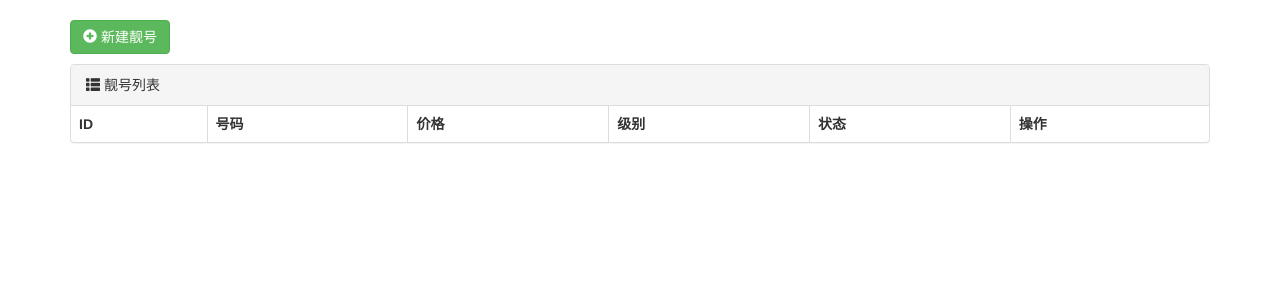
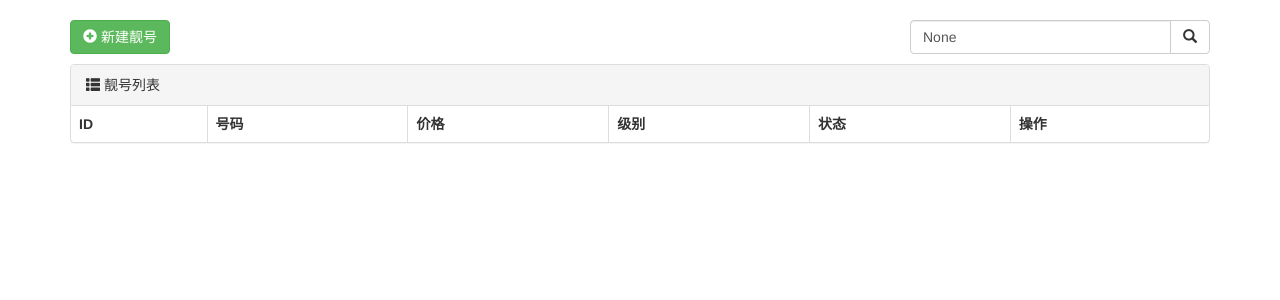
Before and after one commit to fbozhang/python, a Django app: page /pretty/list/ in a window 1280 px wide. Shown: the part 52-352 px from the top of the page. Run offline with Django 4.2, Linux system fonts and the light colour scheme; data that the repository does not hold is empty; some libraries are stand-ins or nearby versions.

Commit message:
完善人员管理系统靓号管理 搜索

```diff
--- a/staffSystem_django/app01/templates/pretty_list.html
+++ b/staffSystem_django/app01/templates/pretty_list.html
@@ -3,11 +3,24 @@
 {% block content %}
     <div class="container">
 
-        <div style="margin-bottom: 10px">
+        <div style="margin-bottom: 10px" class="clearfix">
             <a class="btn btn-success" href="/pretty/add/">
                 <span class="glyphicon glyphicon-plus-sign" aria-hidden="true"></span>
                 新建靓号
             </a>
+
+            <div style="float: right;width: 300px">
+                <form method="get">
+                    <div class="input-group">
+                        <input type="text" name="query" class="form-control" placeholder="Search for..." value="{{ value }}">
+                        <span class="input-group-btn">
+                            <button class="btn btn-default" type="submit">
+                                <span class="glyphicon glyphicon-search" aria-hidden="true"></span>
+                            </button>
+                        </span>
+                    </div>
+                </form>
+            </div>
 
         </div>
 
--- a/staffSystem_django/app01/views.py
+++ b/staffSystem_django/app01/views.py
@@ -1,6 +1,7 @@
 from django.core.exceptions import ValidationError
 from django.core.validators import RegexValidator
 from django.shortcuts import render, redirect
+from django import forms
 from app01.models import *
 
 
@@ -106,7 +107,7 @@ def user_add(request):
 
 
 # ModelForm示例
-from django import forms
+# from django import forms
 
 
 class UserModelForm(forms.ModelForm):
@@ -183,10 +184,36 @@ def user_delete(request, nid):
 def pretty_list(request):
     """ 靓号列表 """
 
+    '''
+    Prettynum.objects.filter(id=5)  # 等于5
+    Prettynum.objects.filter(id__gt=5)  # 大于5
+    Prettynum.objects.filter(id__gte=5)  # 大于等于5
+    Prettynum.objects.filter(id__lt=5)  # 小于5
+    Prettynum.objects.filter(id__lte=5)  # 小于等于5
+
+    data_dict = {'id__lte': 5}
+    Prettynum.objects.filter(**data_dict)
+
+    Prettynum.objects.filter(mobile='123')  # 等于123
+    Prettynum.objects.filter(mobile__startswith='123')  # 筛选出以123开头
+    Prettynum.objects.filter(mobile__endswith='123')  # 筛选出以123结尾
+    Prettynum.objects.filter(mobile__contains='123')  # 筛选出包含123
+
+    data_dict = {'mobile__contains': 123}
+    Prettynum.objects.filter(**data_dict)
+    '''
+
+    data_dict = {}
+    value = request.GET.get('query')
+    if value:
+        data_dict['mobile__contains'] = value
+
+    queryset = Prettynum.objects.filter(**data_dict).order_by('-level')
+
     # select * from prettynum by level desc
-    queryset = Prettynum.objects.all().order_by('-level')
+    # queryset = Prettynum.objects.all().order_by('-level')
 
-    return render(request, 'pretty_list.html', {'queryset': queryset})
+    return render(request, 'pretty_list.html', {'queryset': queryset, 'value': value})
 
 
 # from django.core.validators import RegexValidator
--- a/staffSystem_django/staffSystem_django/urls.py
+++ b/staffSystem_django/staffSystem_django/urls.py
@@ -14,12 +14,12 @@ Including another URLconf
     2. Add a URL to urlpatterns:  path('blog/', include('blog.urls'))
 """
 from django.contrib import admin
-from django.urls import path
+from django.urls import path, re_path
 from app01 import views
 
 urlpatterns = [
     # path('admin/', admin.site.urls),
-
+    re_path(r'^$', views.depart_list),
     # 部门管理
     path('depart/list/', views.depart_list),
     path('depart/add/', views.depart_add),
```
